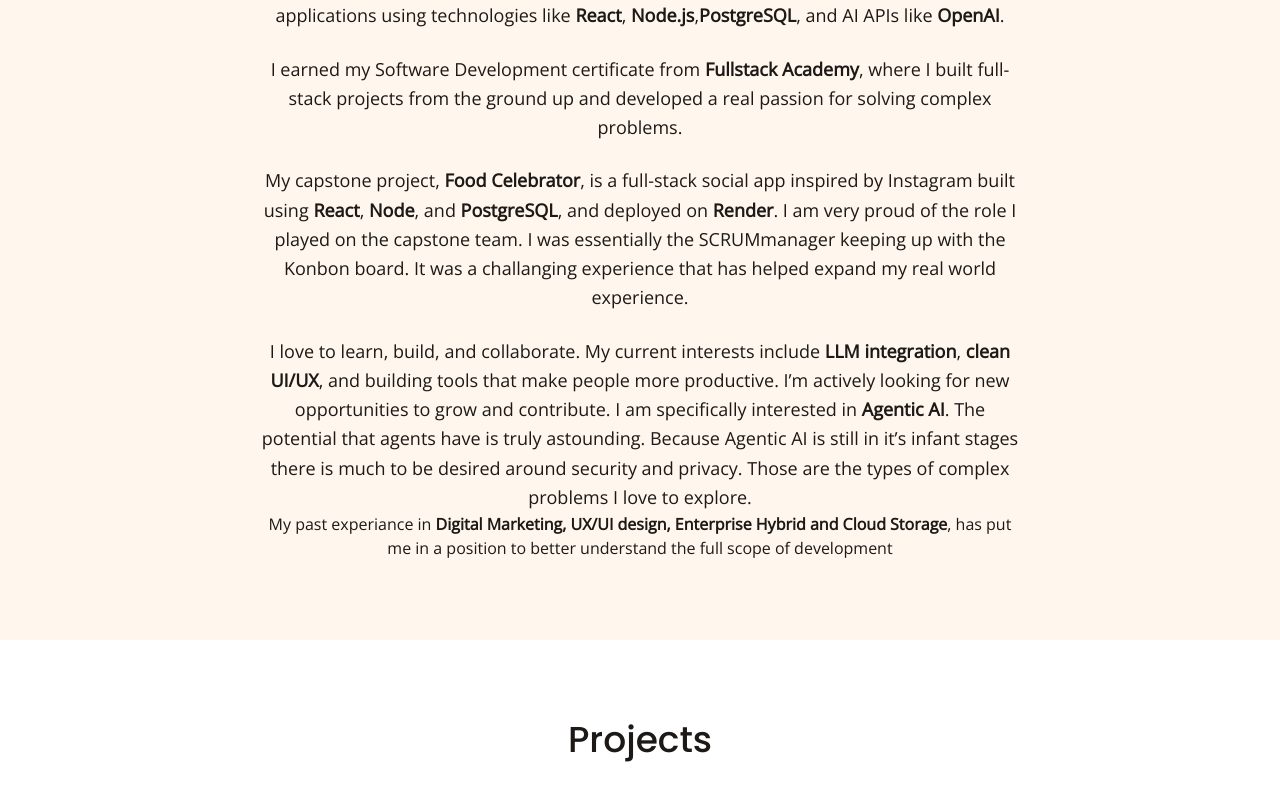
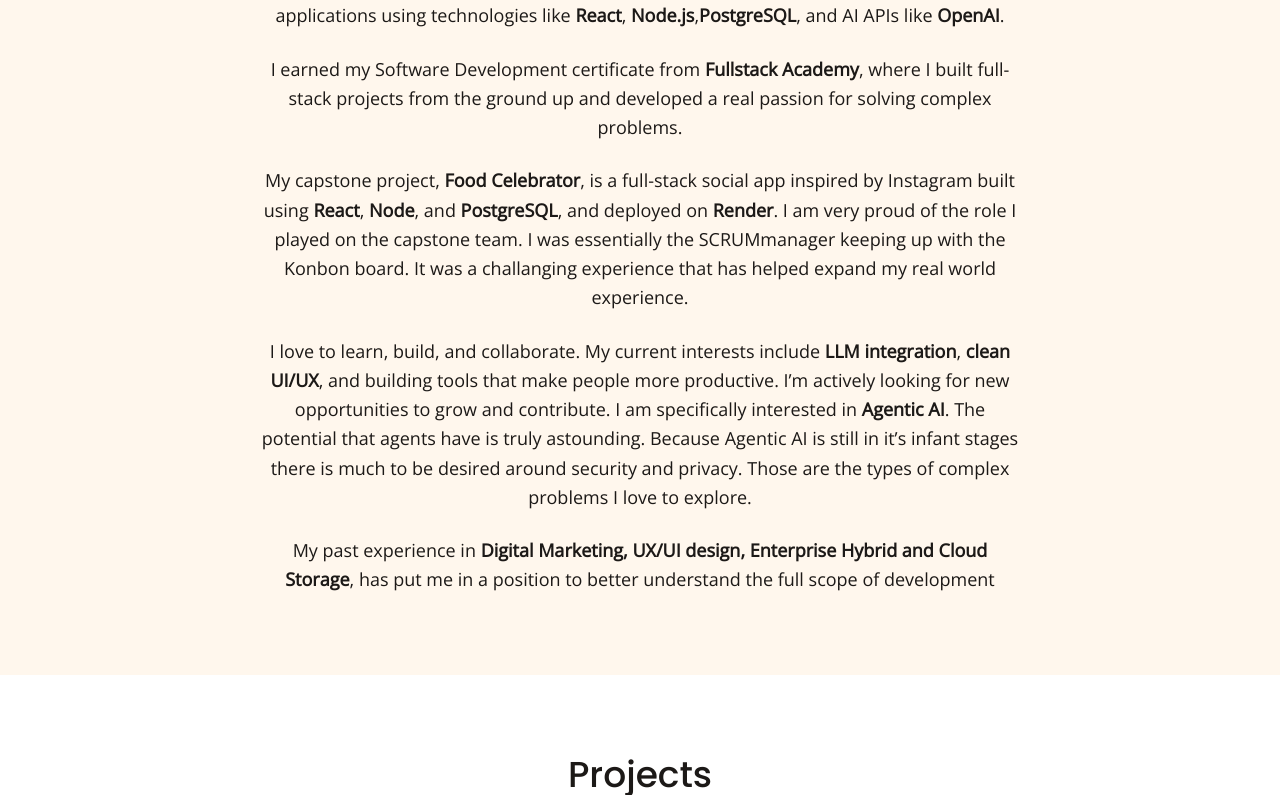
Before and after one commit to gzsewell/personal-website, a Next.js app: page / in a window 1280 px wide. Shown: the part 1113-1908 px from the top of the page. Built offline with nearby package versions, Linux system fonts and the light colour scheme.

Commit message:
format changes

```diff
--- a/components/About.tsx
+++ b/components/About.tsx
@@ -49,12 +49,14 @@ export default function About() {
           and privacy. Those are the types of complex problems I love to
           explore.
         </p>
-        My past experiance in{" "}
-        <span className="font-semibold">
-          Digital Marketing, UX/UI design, Enterprise Hybrid and Cloud Storage
-        </span>
-        , has put me in a position to better understand the full scope of
-        development
+        <p className="text-lg font-body leading-relaxed">
+          My past experience in{" "}
+          <span className="font-semibold">
+            Digital Marketing, UX/UI design, Enterprise Hybrid and Cloud Storage
+          </span>
+          , has put me in a position to better understand the full scope of
+          development
+        </p>
       </div>
     </section>
   );
```
